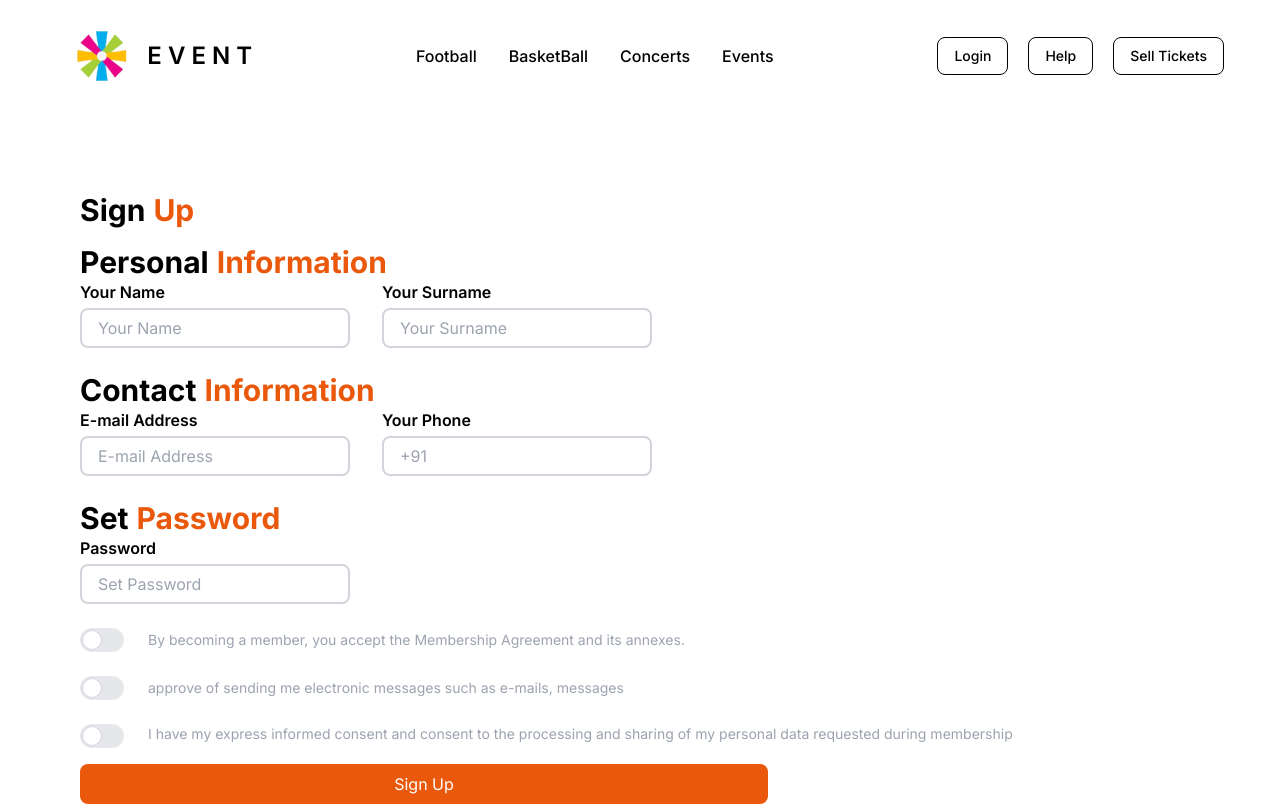
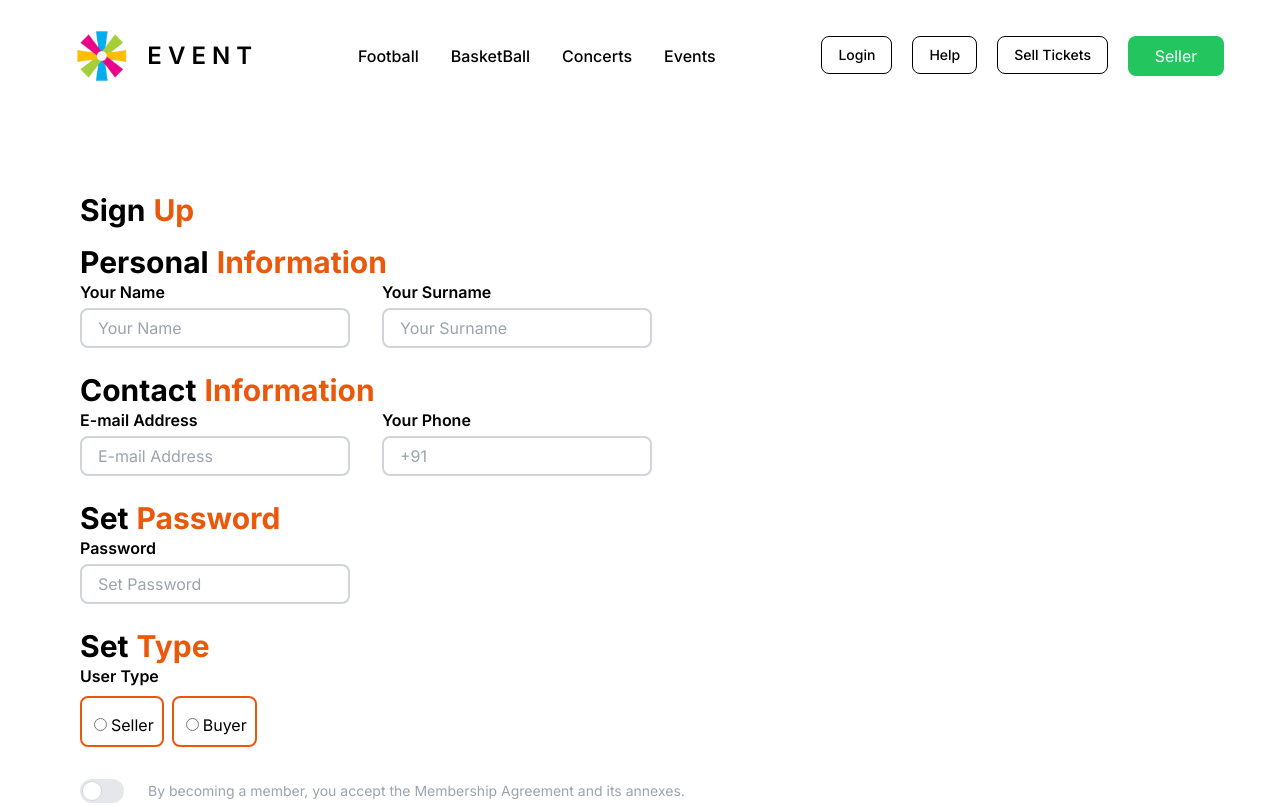
Before and after one commit to mukul2428/ticket-booking, a Next.js app: page /sign-up in a window 1280 px wide. Shown: the top 806 px of the page. Built offline with nearby package versions, Linux system fonts and the light colour scheme.

Commit message:
set usertype added

```diff
--- a/src/app/ui/header.tsx
+++ b/src/app/ui/header.tsx
@@ -154,7 +154,7 @@ const Header = () => {
                 </Link>
               ) : null
             )}
-            {/* <button
+            <button
               className={`w-24 h-10 flex items-center justify-center ${
                 userLoginData.userType === "Buyer" ||
                 userSignUpData.userType === "Buyer"
@@ -164,7 +164,7 @@ const Header = () => {
               onClick={handleToggle}
             >
               {userLoginData.userType}
-            </button> */}
+            </button>
           </div>
         </div>
       </nav>
--- a/src/app/ui/sign-up/signUpForm.tsx
+++ b/src/app/ui/sign-up/signUpForm.tsx
@@ -1,5 +1,5 @@
 import React from "react";
-import {useForm } from "react-hook-form";
+import { useForm } from "react-hook-form";
 
 interface SignUpFormProps {
   register: ReturnType<typeof useForm>["register"];
@@ -114,6 +114,36 @@ const signUpForm: React.FC<any> = ({ register, errors }) => {
           )}
         </div>
       </div>
+
+      <div className="mt-6 flex flex-row">
+        <span className="text-3xl font-bold">Set</span>
+        <span className="text-3xl font-bold text-orange-600 mx-2">Type</span>
+      </div>
+      <div className="flex flex-row">
+        <div className="mr-4 flex flex-col">
+          <label className="font-semibold">User Type</label>
+          <div className="flex flex-row">
+            {["Seller", "Buyer"].map((category, index) => (
+              <div className={`border-2 border-orange-600 p-2 my-2 rounded-lg ${index == 0 ? "my-2" : "m-2"}  `} key={category}>
+                <input
+                  className="mx-1 mt-3 accent-orange-600"
+                  type="radio"
+                  id={category}
+                  value={category}
+                  {...register("userType", {
+                    required: true,
+                  })}
+                />
+                <label htmlFor={category}>{category}</label>
+              </div>
+            ))}
+          </div>
+
+          {errors.userType && (
+            <span className="text-xs text-red-500">User Type is required</span>
+          )}
+        </div>
+      </div>
       <div className="mt-6 flex flex-row">
         <label className="relative inline-flex items-center cursor-pointer">
           <input
```
